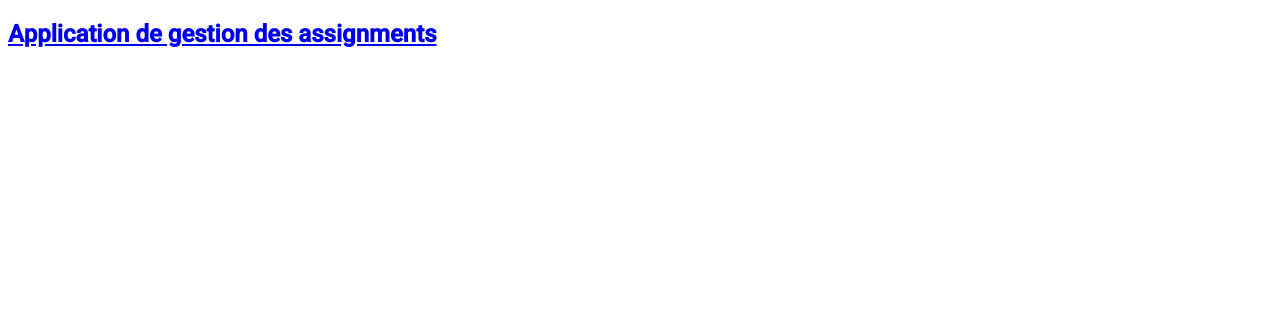
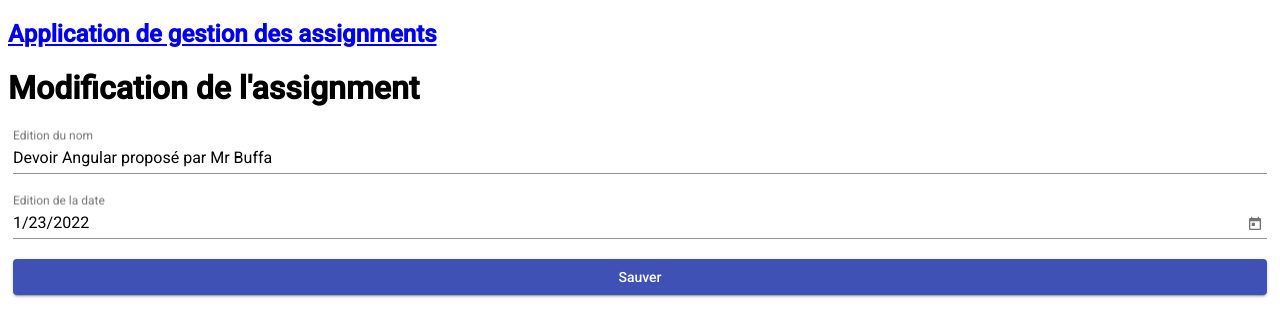
Before and after one commit to micbuffa/angularEmsiRabat2021_2022, an Angular app: page /assignment/1/edit in a window 1280 px wide. Before the commit this address led to /. Shown: the top 336 px of the page. Built offline with nearby package versions, Linux system fonts and the light colour scheme.

Commit message:
Avec router, query params, fragment et composant d'édition

```diff
--- a/src/app/add-assignment/add-assignment.component.ts
+++ b/src/app/add-assignment/add-assignment.component.ts
@@ -1,4 +1,5 @@
 import { Component, OnInit } from '@angular/core';
+import { Router } from '@angular/router';
 import { Assignment } from '../assignments/assignment.model';
 import { AssignmentsService } from '../shared/assignments.service';
 
@@ -13,7 +14,8 @@
   dateDeRendu?:Date = undefined;
 
 
-  constructor(private assignmentService:AssignmentsService) { }
+  constructor(private assignmentService:AssignmentsService,
+              private router:Router) { }
 
   ngOnInit(): void {
   }
@@ -37,6 +39,7 @@
         // je ne peux pas le faire en dehors du subscribe
         // car il n'y a que dans le subscribe que je suis sur que l'assignment
         // a bien été ajouté (ça peut prendre du temps si on utilise une BD distante)
+        this.router.navigate(["/home"]);
       });
     }
   }
--- a/src/app/assignment-detail/assignment-detail.component.html
+++ b/src/app/assignment-detail/assignment-detail.component.html
@@ -5,9 +5,15 @@
     <mat-checkbox *ngIf="!assignmentTransmis.rendu" (click)="onAssignmentRendu()">
       Rendu
     </mat-checkbox>
-    <button mat-button mat-flat-button color="warn" (click)="onDelete()"
-    >
-    DELETE
+
+    <nav>
+        <button mat-button mat-flat-button color="primary" (click)="onClickEdit()">
+          EDIT
+        </button>
+    </nav>
+
+    <button mat-button mat-flat-button color="warn" (click)="onDelete()">
+      DELETE
     </button>
   </div>
 </mat-card>
--- a/src/app/assignment-detail/assignment-detail.component.ts
+++ b/src/app/assignment-detail/assignment-detail.component.ts
@@ -1,5 +1,5 @@
 import { Component, OnInit } from '@angular/core';
-import { ActivatedRoute } from '@angular/router';
+import { ActivatedRoute, Router } from '@angular/router';
 import { Assignment } from '../assignments/assignment.model';
 import { AssignmentsService } from '../shared/assignments.service';
 
@@ -12,7 +12,8 @@
   assignmentTransmis?:Assignment;
 
   constructor(private assignmentsService:AssignmentsService,
-              private route: ActivatedRoute) { }
+              private route: ActivatedRoute,
+              private router:Router) { }
 
   ngOnInit(): void {
     // avant affichage on doit récupérer la valeur du id dans l'URL
@@ -35,6 +36,9 @@
       this.assignmentsService.updateAssignment(this.assignmentTransmis)
       .subscribe(message => {
         console.log(message);
+
+        // on navigue vers la page d'accueil pour afficher la liste à jour
+        this.router.navigate(["/home"]);
       })
     }
   }
@@ -47,7 +51,22 @@
           console.log(message);
         });
         this.assignmentTransmis = undefined;
+
+        // on navigue vers la page d'accueil pour afficher la liste à jour
+        this.router.navigate(["/home"]);
     }
   }
 
+  onClickEdit() {
+    this.router.navigate(["/assignment", this.assignmentTransmis?.id, "edit"],
+    {
+      queryParams: {
+        nom:"buffa",
+        prenom:"michel",
+        debug:true
+      },
+      fragment:'edition'
+    }
+    );
+  }
 }
--- /dev/null
+++ b/src/app/edit-assignment/edit-assignment.component.css
@@ -0,0 +1,5 @@
+.form {
+  display:flex;
+  flex-direction: column;
+  margin:5px;
+}
--- /dev/null
+++ b/src/app/edit-assignment/edit-assignment.component.html
@@ -0,0 +1,20 @@
+
+<div class="container" *ngIf="assignment">
+  <h1>Modification de l'assignment</h1>
+  <form ngForm class="form">
+    <mat-form-field>
+      <input matInput placeholder="Edition du nom" [(ngModel)]="nomAssignment"
+             name="assignment-name">
+    </mat-form-field>
+    <mat-form-field>
+      <input matInput [matDatepicker]="picker" placeholder="Edition de la date"
+             [(ngModel)]="dateDeRendu" name="date">
+      <mat-datepicker-toggle matSuffix [for]="picker">
+      </mat-datepicker-toggle>
+      <mat-datepicker #picker></mat-datepicker>
+    </mat-form-field>
+    <button mat-raised-button color="primary" (click)="onSaveAssignment()">
+      Sauver
+    </button>
+  </form>
+</div>
--- /dev/null
+++ b/src/app/edit-assignment/edit-assignment.component.ts
@@ -0,0 +1,66 @@
+import { Component, OnInit } from '@angular/core';
+import { ActivatedRoute, Router } from '@angular/router';
+import { Assignment } from '../assignments/assignment.model';
+import { AssignmentsService } from '../shared/assignments.service';
+
+@Component({
+  selector: 'app-edit-assignment',
+  templateUrl: './edit-assignment.component.html',
+  styleUrls: ['./edit-assignment.component.css']
+})
+export class EditAssignmentComponent implements OnInit {
+  assignment?:Assignment;
+  // champs du formulaire
+  nomAssignment?:string;
+  dateDeRendu?:Date;
+
+  constructor(private route:ActivatedRoute,
+              private router:Router,
+              private assignmentsService:AssignmentsService) { }
+
+  ngOnInit(): void {
+    // EXEMPLE RECUPERATION PARAMETRES APRES LE ? Et fragment après le #
+    // on appelle ces paramètres les "paramètres HTTP" ou encore les
+    // query params (dans nodeJS etc.)
+    console.log("Query params :");
+    console.log(this.route.snapshot.queryParams);
+    console.log("Par exemple Nom = " + this.route.snapshot.queryParams['nom']);
+    console.log("Le fragment (après le #) : ");
+    console.log(this.route.snapshot.fragment);
+
+    // avant affichage on doit récupérer la valeur du id dans l'URL
+    // le "+" force la conversion en number
+    const id:number = +this.route.snapshot.params['id'];
+    //console.log("ID = " + id);
+
+    // Puis à partir de l'id on demandera au service de nous renvoyer
+    // l'assignment correspondant....
+    this.assignmentsService.getAssignment(id)
+    .subscribe(assignment => {
+      this.assignment = assignment;
+      this.nomAssignment = assignment?.nom;
+      this.dateDeRendu = assignment?.dateDeRendu;
+    })
+  }
+
+  onSaveAssignment() {
+    if(!this.assignment) return;
+
+    if(this.nomAssignment) {
+      this.assignment.nom = this.nomAssignment;
+    }
+
+    if(this.dateDeRendu) {
+      this.assignment.dateDeRendu = this.dateDeRendu;
+    }
+
+
+    this.assignmentsService.updateAssignment(this.assignment)
+    .subscribe(message => {
+      console.log(message);
+
+      // on re-affiche la liste
+      this.router.navigate(["/home"]);
+    })
+  }
+}
```
Also changed, not shown: src/app/app.module.ts (+7 -1 lines).
